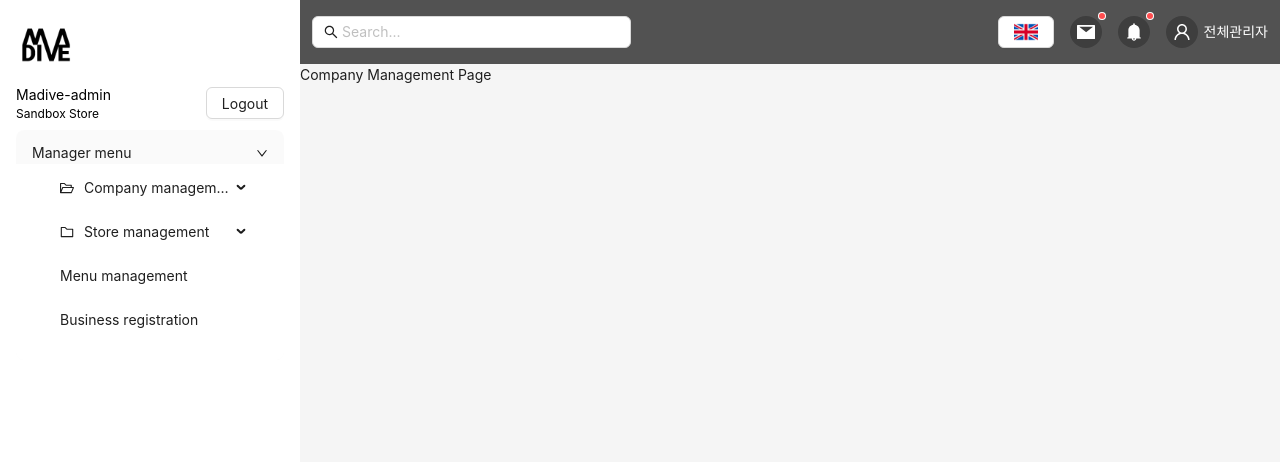
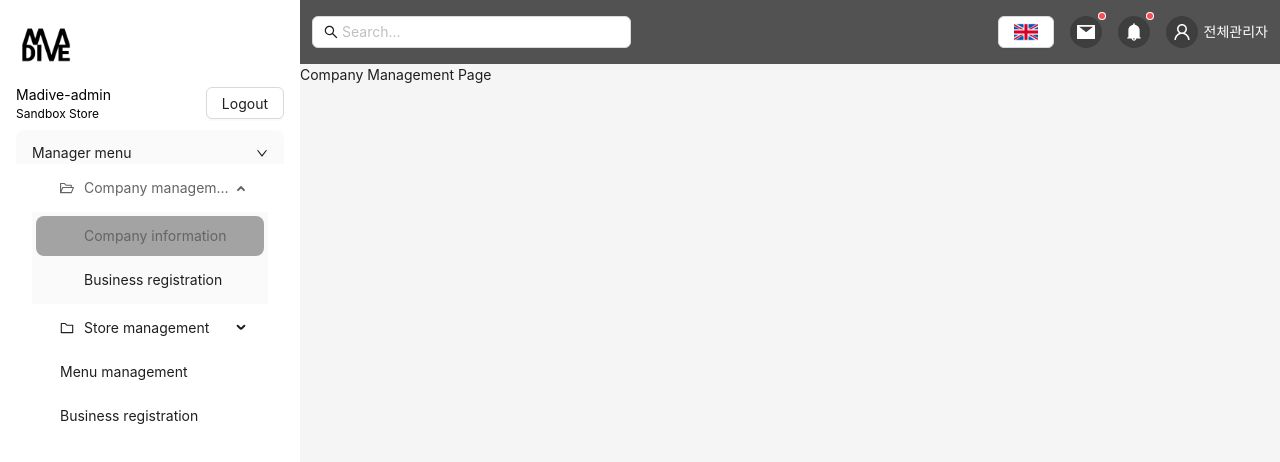
Before and after one commit to dinhhanhshinhands/Madive-one_FE, a React (Vite) app: page /login in a window 1280 px wide. Both pictures are taken after typing "name@example.com", "Sample123" into the empty fields and a click on the button "Login". Shown: the top 462 px of the page. Built offline with nearby package versions, Linux system fonts and the light colour scheme; what i18next-resources-to-backend would draw is missing.

Commit message:
Fix menu do not open when logged in

```diff
--- a/src/components/organisms/Sidebar/index.tsx
+++ b/src/components/organisms/Sidebar/index.tsx
@@ -47,7 +47,7 @@ const Sidebar = () => {
 
     if (pathArr.length > 1) return pathArr[0];
 
-    return '';
+    return 'company';
   };
 
   const checkSelectedKey = (): string => {
@@ -56,7 +56,7 @@ const Sidebar = () => {
     if (pathArr.length > 1) return pathArr.join('/');
     if (pathArr.length === 1) return pathArr[0];
 
-    return '';
+    return 'company/management';
   };
 
   const onLogout = () => {
```
